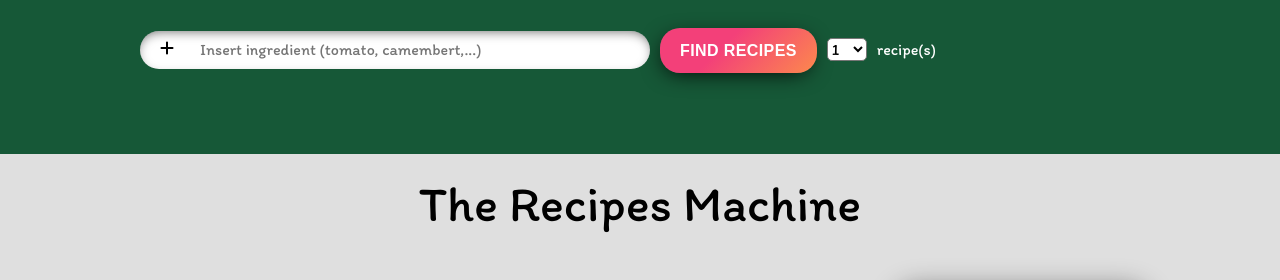
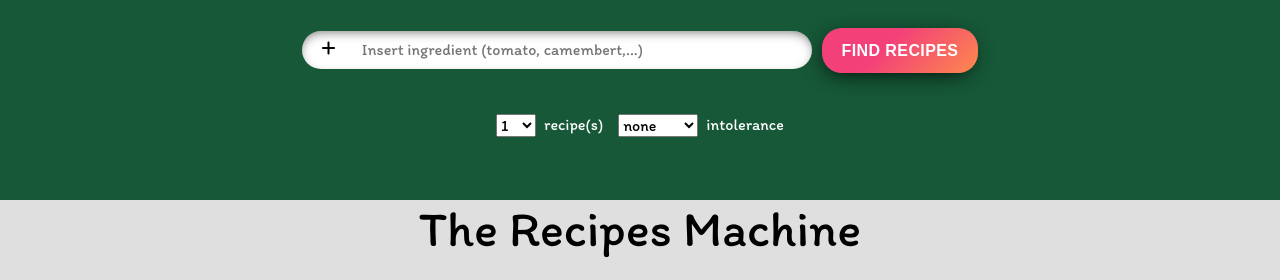
Before and after one commit to loudovsky/34_RapidAPI_Spoon, a plain HTML site: page index.html in a window 1280 px wide. Shown: the top 280 px of the page. Drawn offline with nearby package versions, Linux system fonts and the light colour scheme.

Commit message:
intolerance filter

```diff
--- a/css/pages/_home.scss
+++ b/css/pages/_home.scss
@@ -5,6 +5,7 @@ html {
 
 body {
   background: rgba(35, 35, 35, 0.145);
+  margin-top: var(--header-height);
 }
 
 header {
@@ -50,8 +51,6 @@ header {
     &.menu-toggle-bar--top {
       transform: translate(0, -8px);
     }
-    &.menu-toggle-bar--middle {
-    }
     &.menu-toggle-bar--bottom {
       transform: translate(0, 8px);
     }
@@ -72,9 +71,24 @@ header {
   .first-stage {
     display: inline-block;
     text-align: center;
+    width: 100%;
   }
   .first-stage img {
     height: 100px;
+  }
+  .first-stage-bis {
+    display: flex;
+    justify-content: center;
+    p {
+      color: #fff;
+    }
+    gap: 15px;
+  }
+
+  .first-stage-bis > div {
+    display: flex;
+    align-items: center;
+    gap: 8px;
   }
 
   .second-stage {
@@ -101,6 +115,8 @@ header {
 
 :root {
   --animate-delay: 2s;
+
+  --header-height: 3em;
 }
 .container {
   width: 80vw;
@@ -618,7 +634,8 @@ footer {
   .second-stage.hidden-div,
   .counter.hidden-div,
   .search_button.hidden-div,
-  .search_bar.hidden-div {
+  .search_bar.hidden-div,
+  .intolerance.hidden-div {
     display: none;
   }
 
--- a/index.html
+++ b/index.html
@@ -12,7 +12,7 @@
     ></script>
   </head>
   <body>
-    <header>
+    <header class="mon-header">
       <div class="burger-container">
         <a id="menu-toggle" class="menu-toggle">
           <span class="menu-toggle-bar menu-toggle-bar--top"></span>
@@ -36,8 +36,10 @@
             <div class="search_button hidden-div">
               <div id="button">Find recipes</div>
             </div>
+          </form>
+          <div class="first-stage-bis">
             <div class="counter hidden-div">
-              <select name="" id="">
+              <select name="" id="nbr">
                 <option value="1">1</option>
                 <option value="2">2</option>
                 <option value="3">3</option>
@@ -51,7 +53,23 @@
               </select>
               <p>recipe(s)</p>
             </div>
-          </form>
+            <div class="intolerance hidden-div">
+              <select name="" id="intolerance">
+                <option value="">none</option>
+                <option value="dairy">dairy</option>
+                <option value="egg">egg</option>
+                <option value="gluten">gluten</option>
+                <option value="grain">grain</option>
+                <option value="peanut">peanut</option>
+                <option value="seafood">seafood</option>
+                <option value="shellfish">shellfish</option>
+                <option value="sesame">sesame</option>
+                <option value="soy">soy</option>
+                <option value="sulfite">sulfite</option>
+              </select>
+              <p>intolerance</p>
+            </div>
+          </div>
         </div>
         <div class="second-stage hidden-div"></div>
       </section>
--- a/js/main.js
+++ b/js/main.js
@@ -1,7 +1,8 @@
 // =============== My var ==================
 
 const query = document.querySelector("#gifToSearch");
-const nbr = document.querySelector("select");
+const nbr = document.querySelector("#nbr");
+const intolerance = document.querySelector("#intolerance");
 const wrapper = document.querySelector(".recipe_result");
 const button = document.querySelector("#button");
 const add = document.querySelector("#add_ingredient");
@@ -10,6 +11,7 @@ const saved_recipes = document.querySelector(".saved_recipes");
 const single_image = document.querySelector(".single-image");
 const searchButton = document.querySelector(".search_button");
 const counterDiv = document.querySelector(".counter");
+const intoleranceDiv = document.querySelector(".intolerance");
 const searchBar = document.querySelector(".search_bar");
 
 // =============== My tabs ==================
@@ -88,7 +90,7 @@ async function generate() {
     number = nbr.value;
   }
 
-  const url = `https://spoonacular-recipe-food-nutrition-v1.p.rapidapi.com/recipes/complexSearch?includeIngredients=${parsedIngredients}&addRecipeInstructions=true&instructionsRequired=true&number=${number}`;
+  const url = `https://spoonacular-recipe-food-nutrition-v1.p.rapidapi.com/recipes/complexSearch?includeIngredients=${parsedIngredients}&addRecipeInstructions=true&instructionsRequired=true&number=${number}&intolerances=${intolerance.value}`;
   const options = {
     method: "GET",
     headers: {
@@ -487,6 +489,7 @@ document.getElementById("menu-toggle").addEventListener("click", function () {
   second_stage.classList.toggle("hidden-div");
   searchButton.classList.toggle("hidden-div");
   counterDiv.classList.toggle("hidden-div");
+  intoleranceDiv.classList.toggle("hidden-div");
   searchBar.classList.toggle("hidden-div");
 });
 
@@ -496,3 +499,13 @@ document.addEventListener("DOMContentLoaded", () => {
   savedRecipes = JSON.parse(savedRecipesString);
   printSavedRecipes(savedRecipes);
 });
+
+//adaptation de la margin top du <body> en fonction taille du <header>
+document.addEventListener("DOMContentLoaded", function () {
+  const header = document.querySelector(".mon-header");
+  const headerHeight = header.offsetHeight;
+  document.documentElement.style.setProperty(
+    "--header-height",
+    `${headerHeight}px`
+  );
+});
```
Also changed, not shown: css/styles.min.css, 1 other file.
